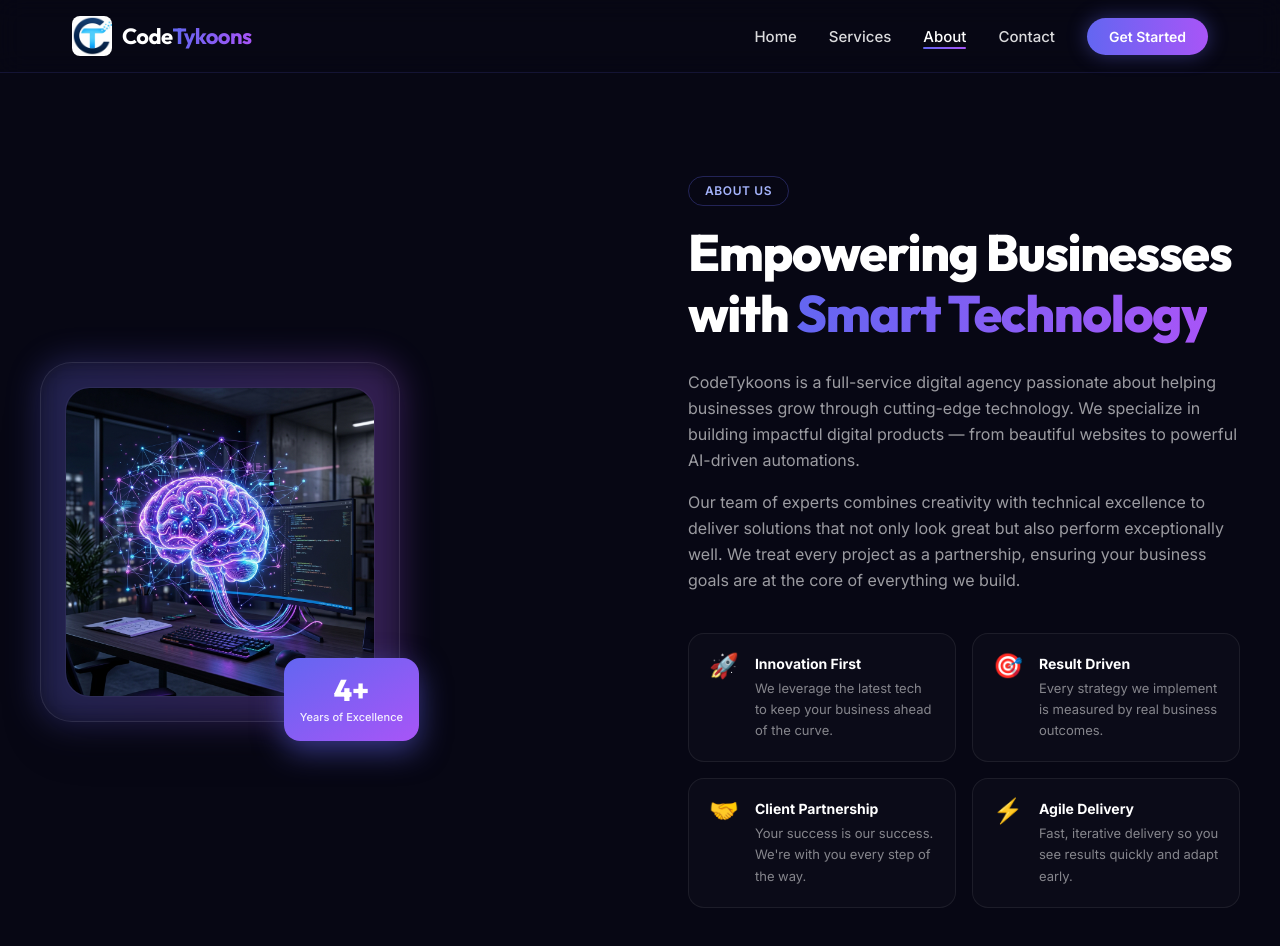
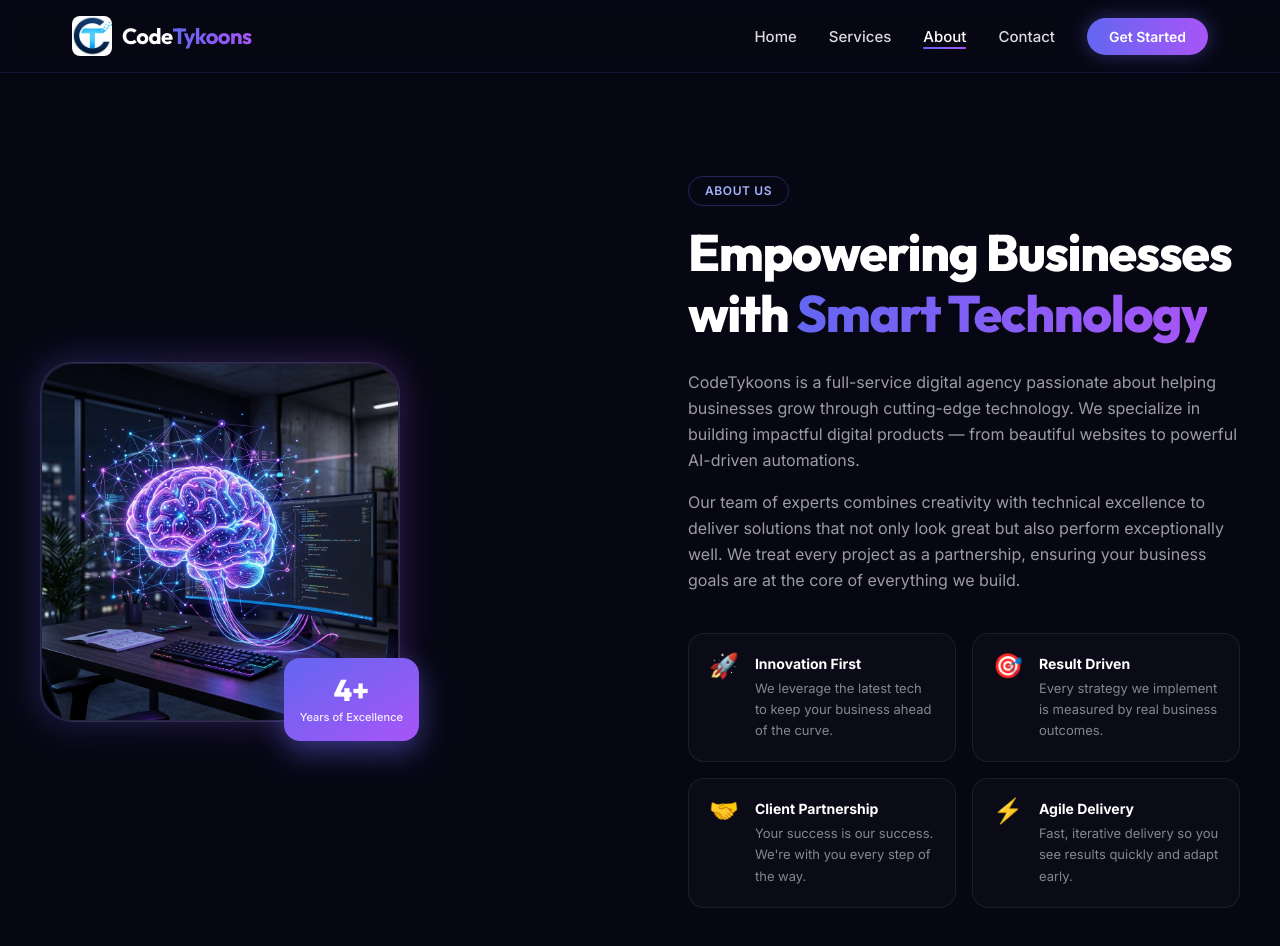
Before and after one commit to vishalsharma652/codetykoons, a Next.js app: page /about in a window 1280 px wide. Shown: the top 946 px of the page. Built offline with nearby package versions, Linux system fonts and the light colour scheme.

Commit message:
design: make About page illustration edge-to-edge (remove card padding)

```diff
--- a/components/About.tsx
+++ b/components/About.tsx
@@ -48,18 +48,18 @@ export default function About() {
 
         {/* Left Column (Logo Emblem Showcase Card) */}
         <div className="relative flex justify-center lg:justify-start">
-          <div className={`relative w-full max-w-[360px] p-6 bg-white/[0.02] border border-white/10 rounded-[32px] shadow-2xl backdrop-blur-md transition-all duration-700 ${isVisible ? 'opacity-100 translate-y-0' : 'opacity-0 translate-y-8'}`}>
+          <div className={`relative w-full max-w-[360px] bg-white/[0.02] border border-white/10 rounded-[32px] shadow-2xl backdrop-blur-md transition-all duration-700 ${isVisible ? 'opacity-100 translate-y-0' : 'opacity-0 translate-y-8'}`}>
             {/* Glow backdrop */}
             <div className="absolute -inset-1 bg-gradient-to-r from-[#6366f1] to-[#a855f7] rounded-[33px] blur-lg opacity-25 group-hover:opacity-40 transition duration-1000 z-0" />
 
             {/* Content Image Container */}
-            <div className="relative z-10 overflow-hidden rounded-[24px] border border-white/5">
+            <div className="relative z-10 overflow-hidden rounded-[32px] border border-white/5">
               <Image
                 src="/about_showcase.jpg"
                 alt="CodeTykoons Digital Illustration"
-                width={320}
-                height={320}
-                className="w-full h-auto object-cover rounded-[24px] hover:scale-105 transition-transform duration-500"
+                width={360}
+                height={360}
+                className="w-full h-auto object-cover rounded-[32px] hover:scale-105 transition-transform duration-500"
                 priority
               />
             </div>
```
